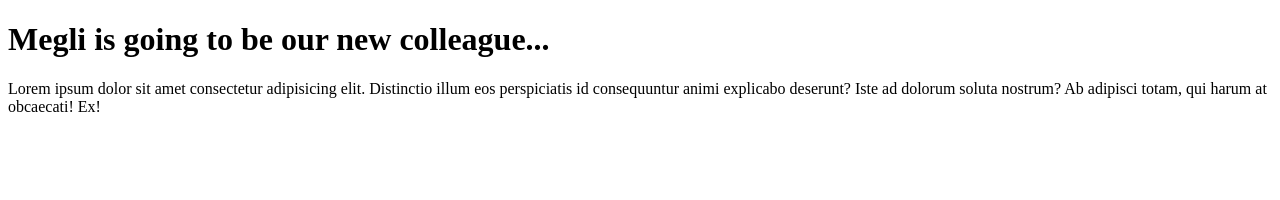
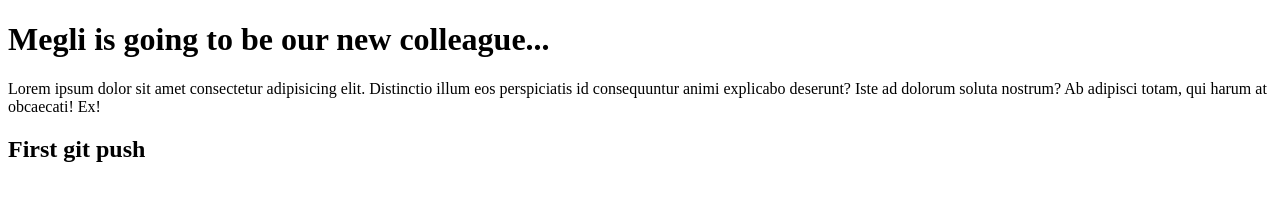
Before and after one commit to edliraallaraj/JavaScript_Group_SDA, a plain HTML site: page index.html in a window 1280 px wide. Drawn offline with Linux system fonts and the light colour scheme.

Commit message:
added an h2

```diff
--- a/index.html
+++ b/index.html
@@ -10,5 +10,6 @@
   <h1>Megli is going to be our new colleague...</h1>
   <p>Lorem ipsum dolor sit amet consectetur adipisicing elit. Distinctio illum eos perspiciatis id consequuntur animi explicabo deserunt? Iste ad dolorum soluta nostrum? Ab adipisci totam, qui harum at obcaecati! Ex!</p>
   <!-- <P> Valandi is going to be the manager</p> -->
+  <h2>First git push</h2>
 </body>
 </html>
```
